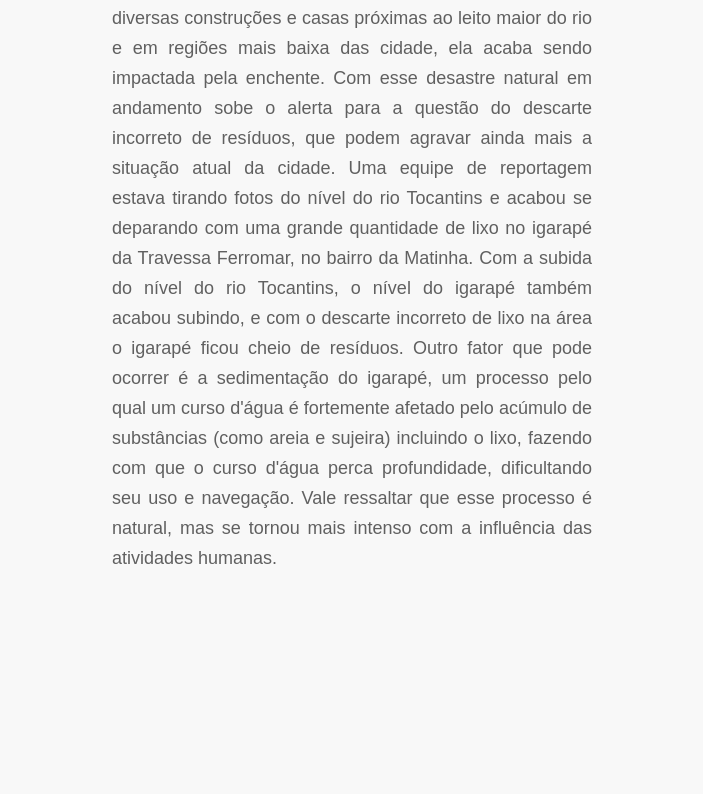
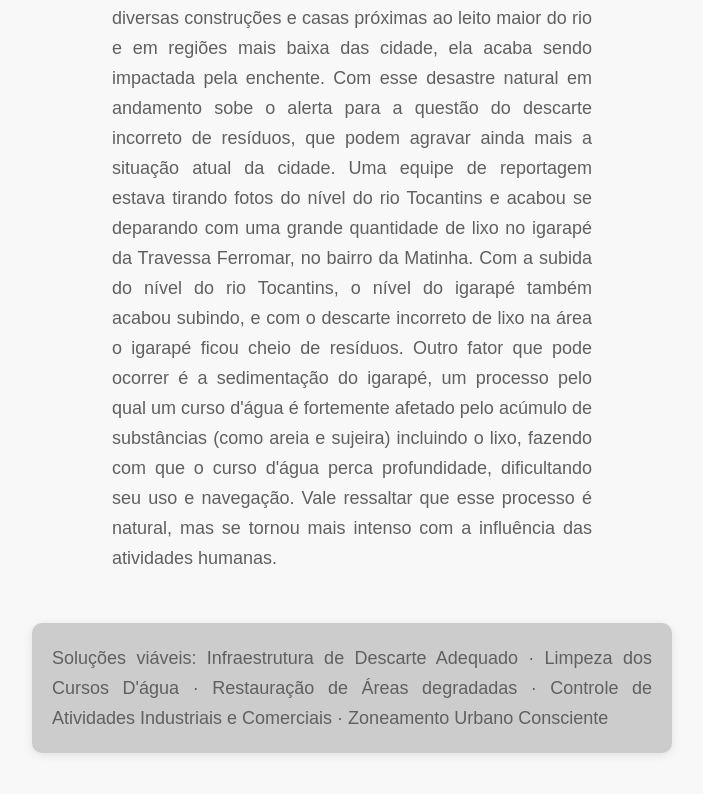
Before and after one commit to lindinhaAishi/IPG, a plain HTML site: page tucurui.html in a window 1280 px wide. Shown: the part 346-1140 px from the top of the page, without its empty margins (288-991 px from the left). Before the commit the page ends 949 px from the top, so only its background shows below. Drawn offline with Linux system fonts and the light colour scheme.

Commit message:
Update tucurui.html

```diff
--- a/tucurui.html
+++ b/tucurui.html
@@ -30,6 +30,17 @@
         afetado pelo acúmulo de substâncias (como areia e sujeira) incluindo o lixo, fazendo com que o curso d'água
         perca profundidade, dificultando seu uso e navegação. Vale ressaltar que esse processo é natural, mas se tornou
         mais intenso com a influência das atividades humanas.</p>
+
+        <p class="container">
+            Soluções viáveis:
+
+            Infraestrutura de Descarte Adequado
+            · Limpeza dos Cursos D'água
+            · Restauração de Áreas degradadas
+            · Controle de Atividades Industriais e Comerciais
+            · Zoneamento Urbano Consciente
+
+          </p>
 </body>
 
 </html>
```
